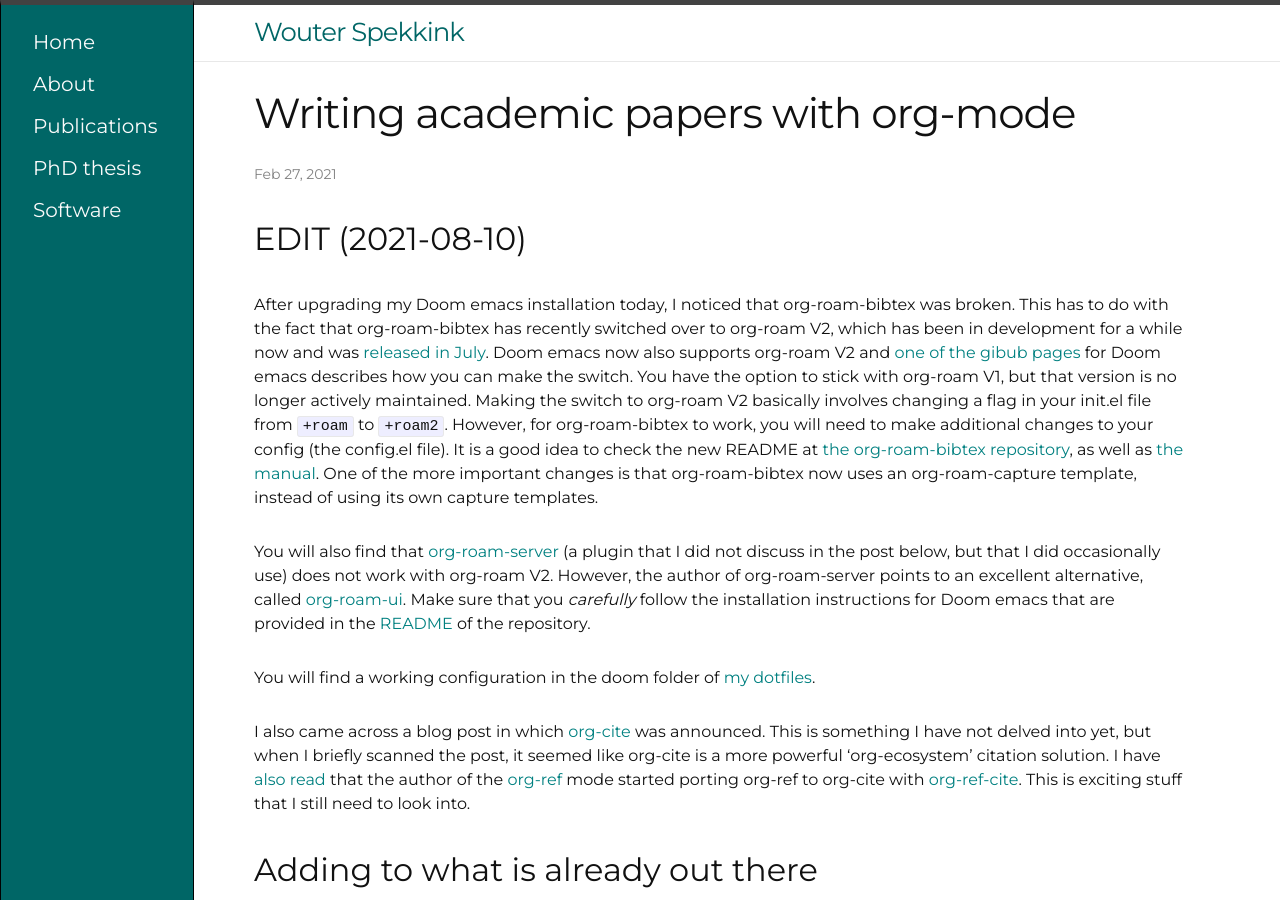
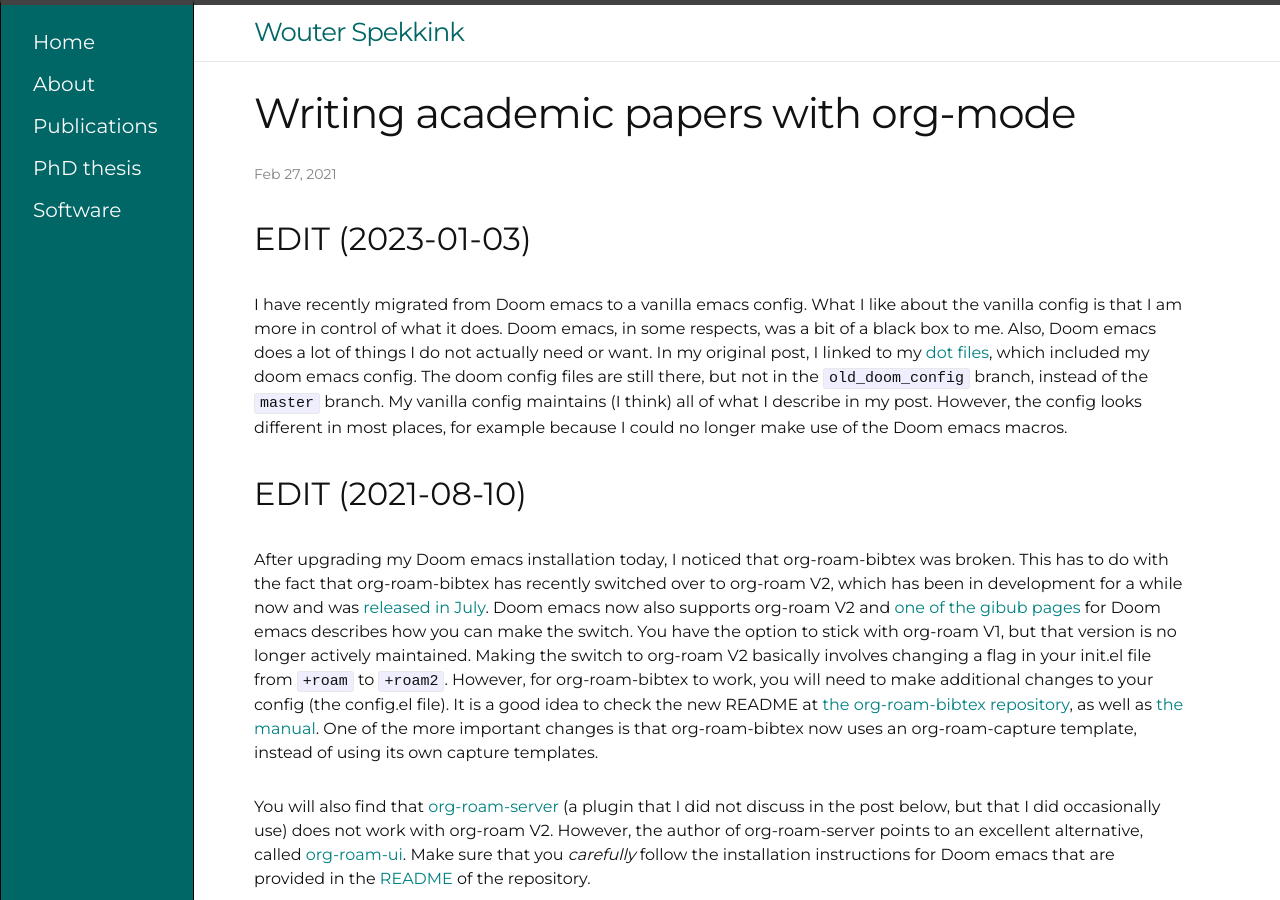
Before and after one commit to WouterSpekkink/WouterSpekkink.github.io_old, a Jekyll site: the page built from _posts/2021-02-27-writing-academic-papers-with-org-mode.md, in a window 1280 px wide and 900 px high. Built offline with Jekyll 4.4.1, drawn with Linux system fonts in a browser that asks for light colours.

Commit message:
Updated post on academic writing.

```diff
--- a/_posts/2021-02-27-writing-academic-papers-with-org-mode.md
+++ b/_posts/2021-02-27-writing-academic-papers-with-org-mode.md
@@ -5,6 +5,15 @@ date: 2021-02-27 15:43 +0000
 categories: Academia Writing Tool Doom-emacs
 tags: Academia Writing Tools Doom-emacs
 ---
+## EDIT (2023-01-03)
+I have recently migrated from Doom emacs to a vanilla emacs config.
+What I like about the vanilla config is that I am more in control of what it does.
+Doom emacs, in some respects, was a bit of a black box to me.
+Also, Doom emacs does a lot of things I do not actually need or want.
+In my original post, I linked to my [dot files][36], which included my doom emacs config.
+The doom config files are still there, but not in the `old_doom_config` branch, instead of the `master` branch.
+My vanilla config maintains (I think) all of what I describe in my post.
+However, the config looks different in most places, for example because I could no longer make use of the Doom emacs macros.
 
 ## EDIT (2021-08-10)
 After upgrading my Doom emacs installation today, I noticed that org-roam-bibtex was broken.
```
